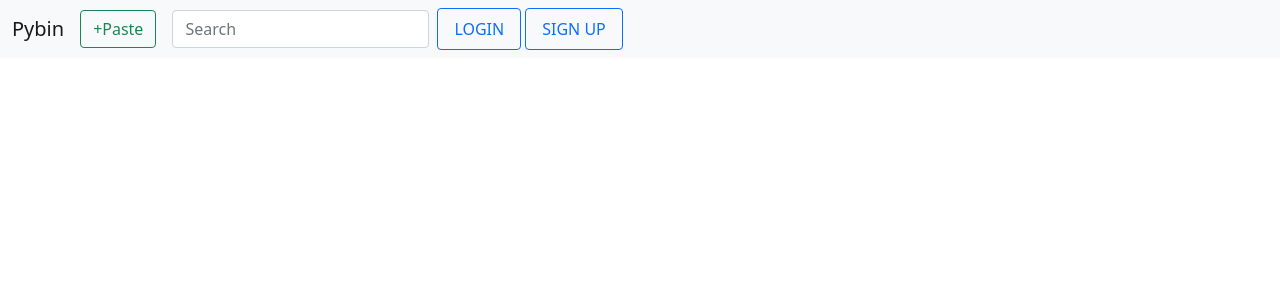
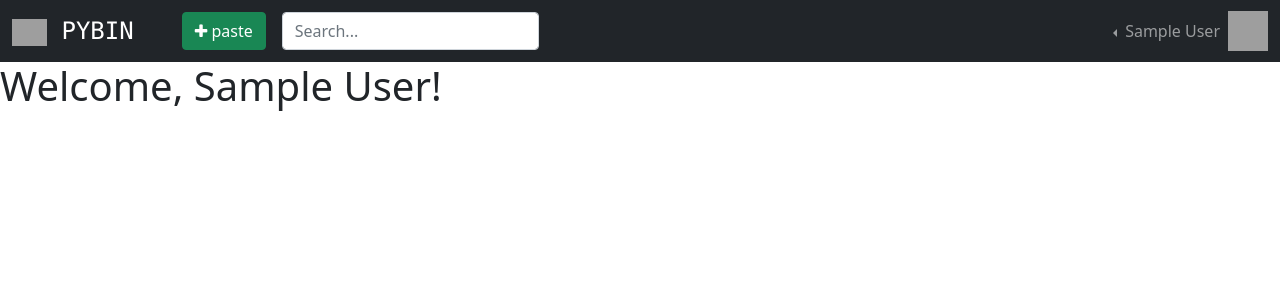
Before and after one commit to hatredholder/Pastebin-Clone, a Flask app: page /profile in a window 1280 px wide. Shown: the top 300 px of the page. Run offline with Flask 2, Linux system fonts and the light colour scheme; the visitor is signed in with stand-in values (Sample User, id 1); grey boxes are pictures that could not be loaded.

Commit message:
updated navbar, formatted code

```diff
--- a/templates/authentication/index.html
+++ /dev/null
@@ -1,6 +0,0 @@
-<!-- templates/authentication/index.html -->
-{% extends "base.html" %}
-{% block content %}
-    <h1 class="title">Flask Login Example</h1>
-    <h2 class="subtitle">Easy authentication and authorization in Flask.</h2>
-{% endblock %}
--- a/templates/base.html
+++ b/templates/base.html
@@ -6,15 +6,20 @@
         <meta name="viewport" content="width=device-width, initial-scale=1">
 
         <!-- Bootstrap CSS -->
-    <link href="https://cdn.jsdelivr.net/npm/bootstrap@5.0.2/dist/css/bootstrap.min.css" rel="stylesheet" integrity="sha384-EVSTQN3/azprG1Anm3QDgpJLIm9Nao0Yz1ztcQTwFspd3yD65VohhpuuCOmLASjC" crossorigin="anonymous">
+        <link href="https://cdn.jsdelivr.net/npm/bootstrap@5.0.2/dist/css/bootstrap.min.css"
+              rel="stylesheet"
+              integrity="sha384-EVSTQN3/azprG1Anm3QDgpJLIm9Nao0Yz1ztcQTwFspd3yD65VohhpuuCOmLASjC"
+              crossorigin="anonymous">
+
+        <!-- Icon Library -->
+        <link rel="stylesheet"
+              href="https://cdnjs.cloudflare.com/ajax/libs/font-awesome/4.7.0/css/font-awesome.min.css">
 
         <title>Pybin - Pastebin clone written in Python</title>
     </head>
     <body>
-
         {% include 'navbar.html' %}
-
-
+        {% block content %}{% endblock %}
 
         <!-- Option 1: Bootstrap Bundle with Popper -->
         <script src="https://cdn.jsdelivr.net/npm/bootstrap@5.0.2/dist/js/bootstrap.bundle.min.js" integrity="sha384-MrcW6ZMFYlzcLA8Nl+NtUVF0sA7MsXsP1UyJoMp4YLEuNSfAP+JcXn/tWtIaxVXM" crossorigin="anonymous"></script>
--- a/templates/navbar.html
+++ b/templates/navbar.html
@@ -1,31 +1,78 @@
-<nav class="navbar navbar-expand-lg navbar-light bg-light">
+<nav class="navbar navbar-expand-lg navbar-dark bg-dark">
     <div class="container-fluid">
-    <a class="navbar-brand" href="#">Pybin</a>
-    <button class="navbar-toggler" type="button" data-bs-toggle="collapse" data-bs-target="#navbarSupportedContent" aria-controls="navbarSupportedContent" aria-expanded="false" aria-label="Toggle navigation">
-      <span class="navbar-toggler-icon"></span>
+        <a class="fs-4 font-monospace navbar-brand me-4" href="#">
+            <img src="https://cdn-icons-png.flaticon.com/512/3209/3209265.png"
+                 width="35">
+            PYBIN
+        </a>
+        <button class="ms-4 me-3 btn btn-success" type="submit">
+            <i class="fa fa-plus"></i> paste
         </button>
-    <button class="me-3 btn btn-outline-success" type="submit">+Paste</button>
         <form class="d-flex">
-      <input class="form-control me-2" type="search" placeholder="Search" aria-label="Search">
+            <input class="form-control me-2"
+                   type="search"
+                   placeholder="Search..."
+                   aria-label="Search">
         </form>
         <div class="collapse navbar-collapse" id="navbarSupportedContent">
-      {% if not current_user.is_authenticated %}
-      <ul class="navbar-nav ms-auto mb-2 mb-lg-0">
+            {% if current_user.is_authenticated %}
+                <ul class="navbar-nav ms-auto dropstart mb-2 mb-lg-0">
                     <li class="nav-item dropdown">
-          <a class="nav-link dropdown-toggle" href="#" id="navbarDropdown" role="button" data-bs-toggle="dropdown" aria-expanded="false">
-            Dropdown
+                        <a class="nav-link dropdown-toggle"
+                           href="#"
+                           id="navbarDropdown"
+                           role="button"
+                           data-bs-toggle="dropdown"
+                           aria-expanded="false">
+                            {{ current_user.name }}
                         </a>
-          <ul class="dropdown-menu p-9" aria-labelledby="navbarDropdown">
-            <li><a class="dropdown-item" href="#">Action</a></li>
-            <li><a class="dropdown-item" href="#">Another action</a></li>
-            <li><hr class="dropdown-divider"></li>
-            <li><a class="dropdown-item" href="#">Something else here</a></li>
+                        <ul class="dropdown-menu dropdown-menu-dark"
+                            aria-labelledby="navbarDropdown">
+                            <li>
+                                <a class="dropdown-item" href="#">
+                                  <i class="fa fa-list" aria-hidden="true"></i>
+                                  MY PASTEBIN
+                                </a>
+                            </li>
+                            <li>
+                                <a class="dropdown-item" href="#">
+                                  <i class="fa fa-comments" aria-hidden="true"></i>
+                                  MY COMMENTS
+                                </a>
+                            </li>
+                            <li>
+                                <a class="dropdown-item" href="#">
+                                  <i class="fa fa-inbox" aria-hidden="true"></i>
+                                  MY MESSAGES
+                                </a>
+                            </li>
+                            <li>
+                                <a class="dropdown-item" href="#">
+                                  <i class="fa fa-user-circle" aria-hidden="true"></i>
+                                  EDIT PROFILE
+                                </a>
+                            </li>
+                            <li>
+                                <a class="dropdown-item" href="#">
+                                  <i class="fa fa-key" aria-hidden="true"></i>
+                                  CHANGE PASSWORD
+                                </a>
+                            </li>
+                            <li>
+                                <a class="dropdown-item" href="#">
+                                  <i class="fa fa-window-close-o" aria-hidden="true"></i>
+                                  LOGOUT
+                                </a>
+                            </li>
                         </ul>
                     </li>
+                    <img src="https://pastebin.com/themes/pastebin/img/guest.png" width="40">
                 </ul>
             {% else %}
+                <ul class="navbar-nav ms-auto mb-2 mb-lg-0">
                     <a class="me-1 btn btn-outline-primary nav-link" href="#">LOGIN</a>
                     <a class="me-1 btn btn-outline-primary nav-link" href="#">SIGN UP</a>
+                </ul>
             {% endif %}
         </div>
     </div>
--- /dev/null
+++ b/templates/pastebin/index.html
@@ -0,0 +1,2 @@
+{% extends "base.html" %}
+{% block content %}{% endblock %}
```
Lines whose indentation alone changed are shown as unchanged.
